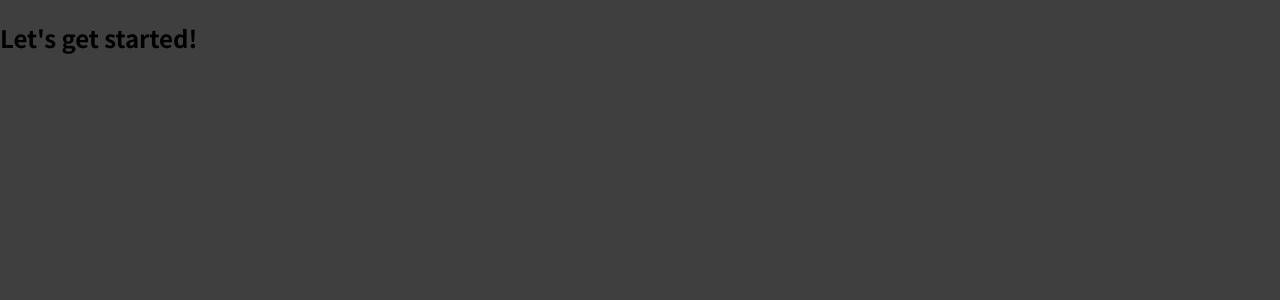
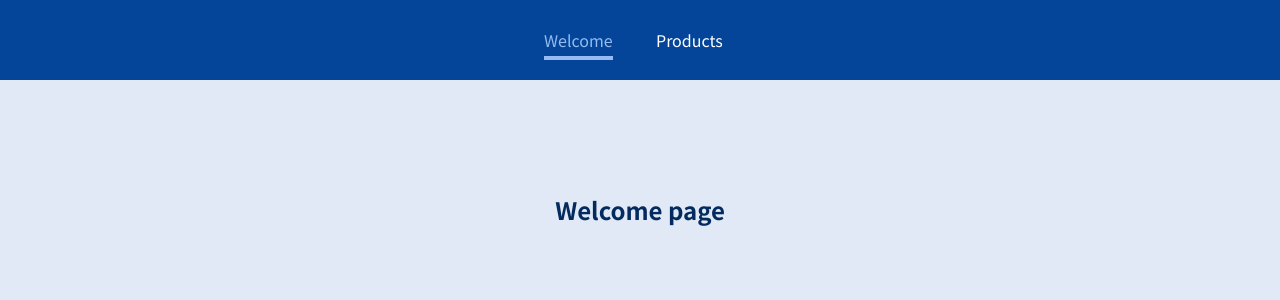
Before and after one commit to IndrePet/academind-react-course, a React (Create React App) app: page /welcome in a window 1280 px wide. Shown: the top 300 px of the page. Built offline with nearby package versions, Linux system fonts and the light colour scheme.

Commit message:
basic routing complete

```diff
--- a/src/App.js
+++ b/src/App.js
@@ -1,7 +1,21 @@
+import { Route, Routes, Navigate } from 'react-router-dom';
+import Welcome from './pages/Welcome';
+import Products from './pages/Products';
+import MainHeader from './components/MainHeader';
+import ProductDetail from './pages/ProductDetail';
+
 function App() {
   return (
     <div>
-      <h2>Let's get started!</h2>
+      <MainHeader />
+      <main>
+        <Routes>
+          <Route path="/" element={<Navigate to="/welcome" />} />
+          <Route path="/welcome/*" element={<Welcome />} />
+          <Route path="/products" element={<Products />} />
+          <Route path="/products/:productId" element={<ProductDetail />} />
+        </Routes>
+      </main>
     </div>
   );
 }
--- /dev/null
+++ b/src/components/MainHeader.js
@@ -0,0 +1,32 @@
+import React from 'react';
+import { NavLink } from 'react-router-dom';
+import styles from './MainHeader.module.css';
+
+const MainHeader = () => {
+  return (
+    <header className={styles.header}>
+      <nav>
+        <ul>
+          <li>
+            <NavLink
+              className={(navData) => (navData.isActive ? styles.active : '')}
+              to="/welcome"
+            >
+              Welcome
+            </NavLink>
+          </li>
+          <li>
+            <NavLink
+              className={(navData) => (navData.isActive ? styles.active : '')}
+              to="/products"
+            >
+              Products
+            </NavLink>
+          </li>
+        </ul>
+      </nav>
+    </header>
+  );
+};
+
+export default MainHeader;
--- /dev/null
+++ b/src/components/MainHeader.module.css
@@ -0,0 +1,38 @@
+.header {
+  width: 100%;
+  height: 5rem;
+  background-color: #044599;
+  padding: 0 10%;
+}
+
+.header nav {
+  height: 100%;
+}
+
+.header ul {
+  height: 100%;
+  list-style: none;
+  display: flex;
+  padding: 0;
+  margin: 0;
+  align-items: center;
+  justify-content: center;
+}
+
+.header li {
+  margin: 0 1rem;
+  width: 5rem;
+}
+
+.header a {
+  color: white;
+  text-decoration: none;
+}
+
+.header a:hover,
+.header a:active,
+.header a.active {
+  color: #95bcf0;
+  padding-bottom: 0.25rem;
+  border-bottom: 4px solid #95bcf0;
+}
--- a/src/index.css
+++ b/src/index.css
@@ -10,5 +10,17 @@
 
 body {
   margin: 0;
-  background-color: #3f3f3f;
+  background-color: #e0e9f5;
 }
+
+main {
+  margin-top: 7rem;
+  text-align: center;
+}
+
+h1,
+h2,
+h3,
+p {
+  color: #042b5f;
+}
--- a/src/index.js
+++ b/src/index.js
@@ -2,6 +2,11 @@
 
 import './index.css';
 import App from './App';
+import { BrowserRouter } from 'react-router-dom';
 
 const root = ReactDOM.createRoot(document.getElementById('root'));
-root.render(<App />);
+root.render(
+  <BrowserRouter>
+    <App />
+  </BrowserRouter>
+);
--- /dev/null
+++ b/src/pages/ProductDetail.js
@@ -0,0 +1,15 @@
+import React from 'react';
+import { useParams } from 'react-router-dom';
+
+const ProductDetail = () => {
+  const params = useParams();
+  console.log(params.productId);
+  return (
+    <section>
+      <h1>ProductDetail</h1>
+      <p>{params.productId}</p>
+    </section>
+  );
+};
+
+export default ProductDetail;
--- /dev/null
+++ b/src/pages/Products.js
@@ -0,0 +1,23 @@
+import React from 'react';
+import { Link } from 'react-router-dom';
+
+const Products = () => {
+  return (
+    <section>
+      <h1>Products page</h1>
+      <ul>
+        <li>
+          <Link to="/products/p1">A Book</Link>
+        </li>
+        <li>
+          <Link to="/products/p2">A Carpet</Link>
+        </li>
+        <li>
+          <Link to="/products/p3">An Online Course</Link>
+        </li>
+      </ul>
+    </section>
+  );
+};
+
+export default Products;
--- /dev/null
+++ b/src/pages/Welcome.js
@@ -0,0 +1,15 @@
+import React from 'react';
+import { Route, Routes } from 'react-router-dom';
+
+const Welcome = () => {
+  return (
+    <section>
+      <h1>Welcome page</h1>
+      <Routes>
+        <Route path="new-user" element={<p>Welcome new user!</p>} />
+      </Routes>
+    </section>
+  );
+};
+
+export default Welcome;
```
